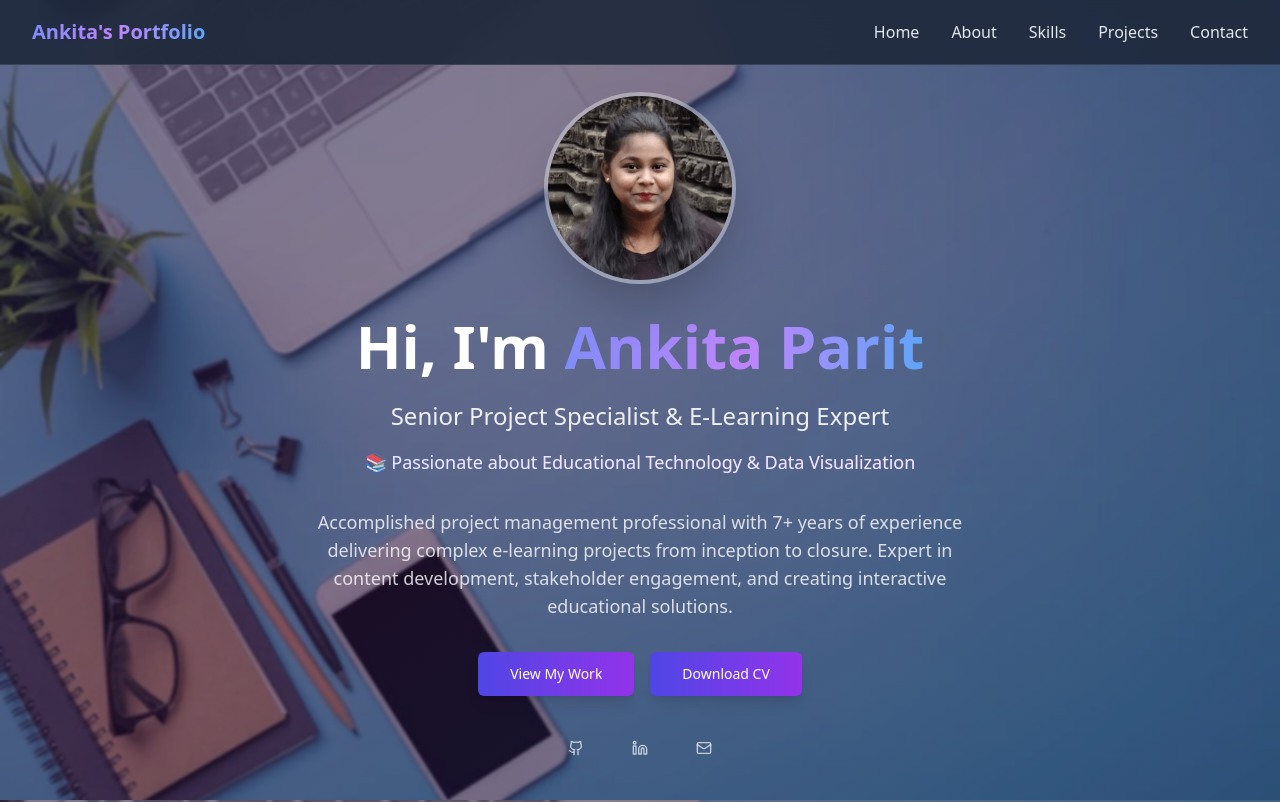
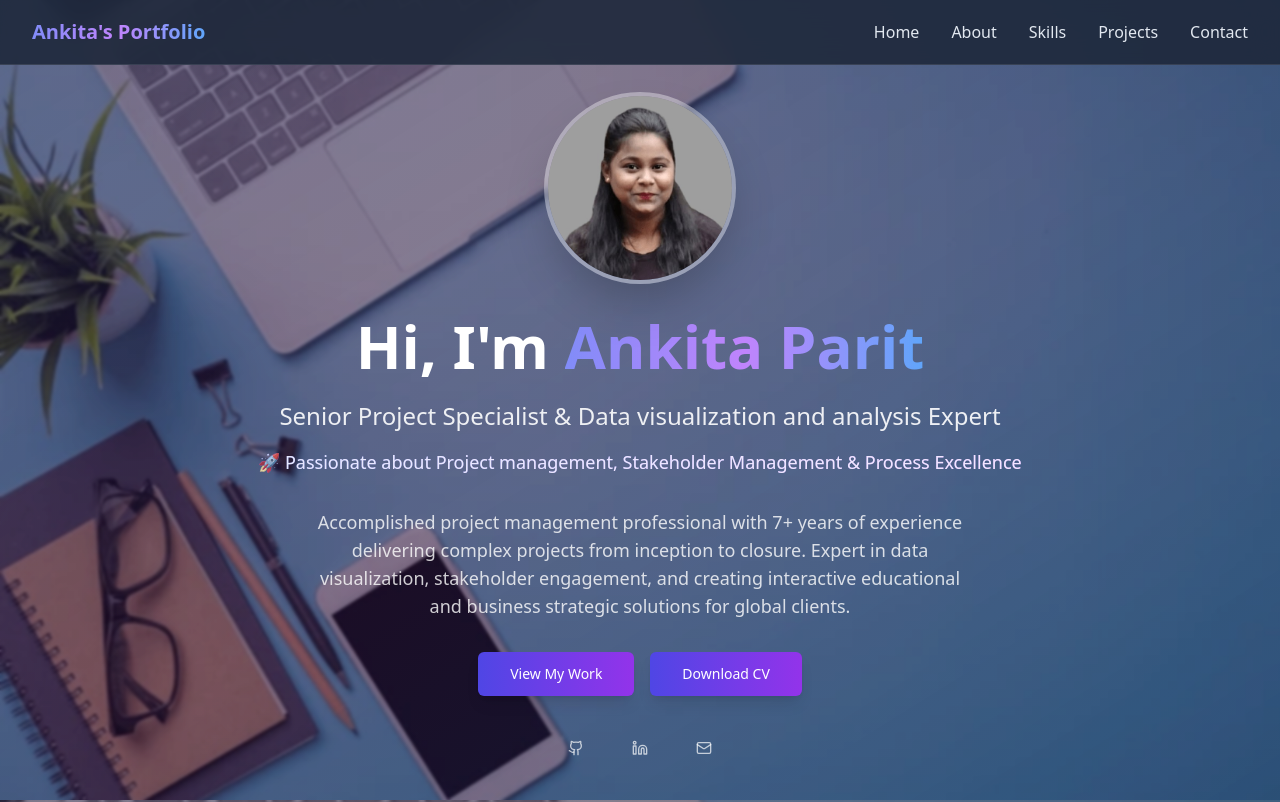
Before and after one commit to Ankyaa/ankita-portfolio, a React (Vite) app: page / in a window 1280 px wide. Shown: the top 802 px of the page. Built offline with nearby package versions, Linux system fonts and the light colour scheme.

Commit message:
Revert About section changes
Reverts changes to the About section and updates the home page content and image as requested.

```diff
--- a/src/components/Hero.tsx
+++ b/src/components/Hero.tsx
@@ -112,7 +112,7 @@ export const Hero = () => {
           {/* Profile Photo */}
           <div className="mb-8 flex justify-center my-[10px]">
             <div className="w-48 h-48 rounded-full overflow-hidden border-4 border-white/30 shadow-2xl backdrop-blur-sm bg-white/10">
-              <img src="/lovable-uploads/0f7a555b-f3bc-4d06-9ff7-997e4f06792a.png" alt="Ankita Parit" className="w-full h-full object-cover" />
+              <img src="/lovable-uploads/c057e5cc-9499-43d9-ac57-b6bbdeef789a.png" alt="Ankita Parit" className="w-full h-full object-cover" />
             </div>
           </div>
 
@@ -121,15 +121,15 @@ export const Hero = () => {
             <span className="bg-gradient-to-r from-indigo-400 via-purple-400 to-blue-400 bg-clip-text text-transparent">Ankita Parit</span>
           </h1>
           <p className="text-xl sm:text-2xl text-white/90 mb-4">
-            Senior Project Specialist & E-Learning Expert
+            Senior Project Specialist & Data visualization and analysis Expert
           </p>
           <p className="text-lg text-white/80 font-medium mb-8 bg-gradient-to-r from-indigo-400 to-purple-400 bg-clip-text text-transparent">
-            📚 Passionate about Educational Technology & Data Visualization
+            🚀 Passionate about Project management, Stakeholder Management & Process Excellence
           </p>
           <p className="text-lg text-white/80 mb-8 max-w-2xl mx-auto">
             Accomplished project management professional with 7+ years of experience delivering
-            complex e-learning projects from inception to closure. Expert in content development,
-            stakeholder engagement, and creating interactive educational solutions.
+            complex projects from inception to closure. Expert in data visualization,
+            stakeholder engagement, and creating interactive educational and business strategic solutions for global clients.
           </p>
 
           <div className="flex flex-col sm:flex-row gap-4 justify-center mb-8">
```
Also changed, not shown: src/components/About.tsx (line endings or trailing spaces).
